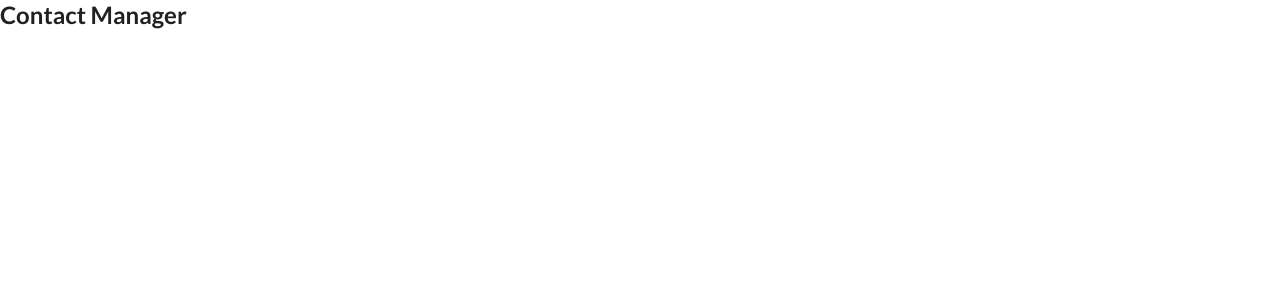
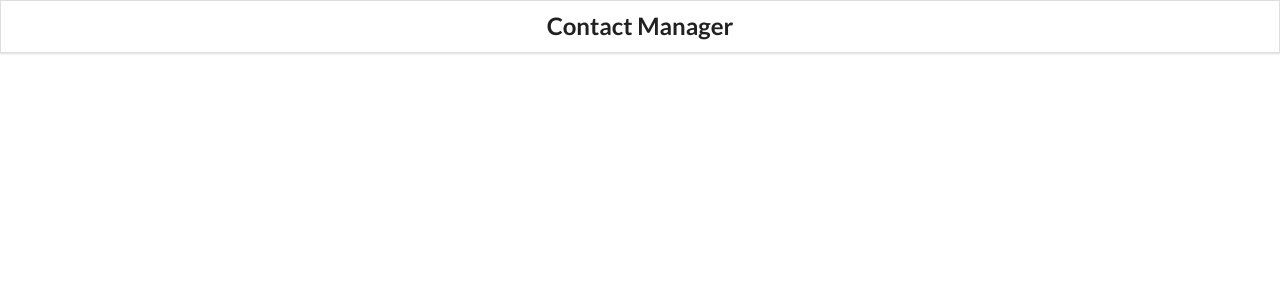
Before and after one commit to al-jabir/contact-app, a React (Create React App) app: page / in a window 1280 px wide. Shown: the top 300 px of the page. Built offline with nearby package versions, Linux system fonts and the light colour scheme.

Commit message:
Add header components

```diff
--- a/src/components/Header.js
+++ b/src/components/Header.js
@@ -2,8 +2,8 @@ import React from "react";
 
 const Header = () => {
   return (
-    <div>
-      <div>
+    <div className=" ui fixed menu">
+      <div className="ui container center">
         <h2>Contact Manager</h2>
       </div>
     </div>
```
